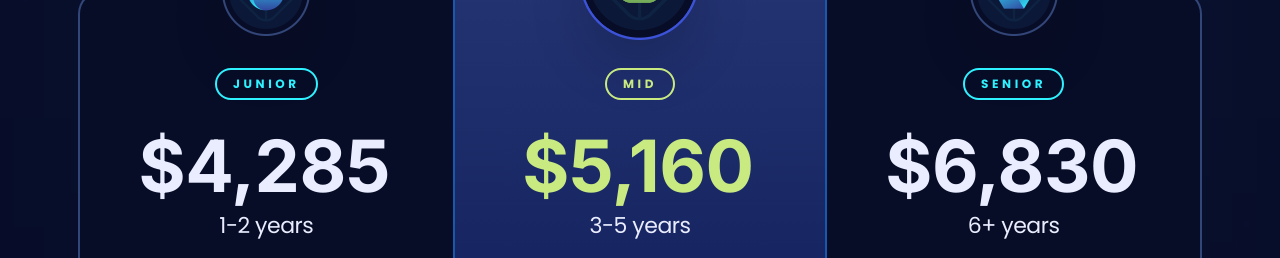
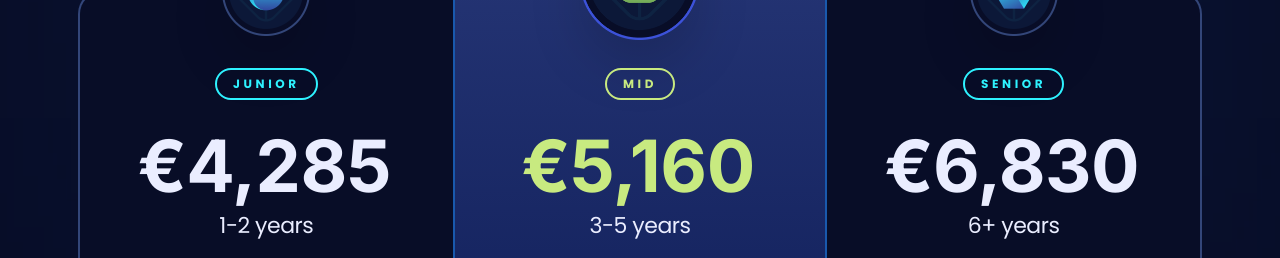
Before and after one commit to FabriceMru/Portfolio-Fabrice-Nadal, a React (Vite) app: page / in a window 1280 px wide. Shown: the part 2520-2778 px from the top of the page. Built offline with nearby package versions, Linux system fonts and the light colour scheme.

Commit message:
changed dollar sign to euro

```diff
--- a/src/constants/index.jsx
+++ b/src/constants/index.jsx
@@ -133,6 +133,8 @@ export const faq = [
       "Als Full-Stack Entwickler mit Businessverständnis will ich die Lücke zwischen technischen Möglichkeiten und praktischem Nutzen schließen. Ich entwickle nicht nur Code, sondern schaffe echten Mehrwert für Unternehmen und Nutzer.",
   },
 ];
+
+const exchangeRate = 0.85;
 
 export const plans = [
   {
--- a/src/sections/Pricing.jsx
+++ b/src/sections/Pricing.jsx
@@ -106,7 +106,7 @@ const Pricing = () => {
                         index === 1 ? "text-p3" : "text-p4",
                       )}
                     >
-                      ${" "}
+                      €{" "}
                       <CountUp
                         start={plan.priceYearly}
                         end={monthly ? plan.priceYearly : plan.priceMonthly}
```
